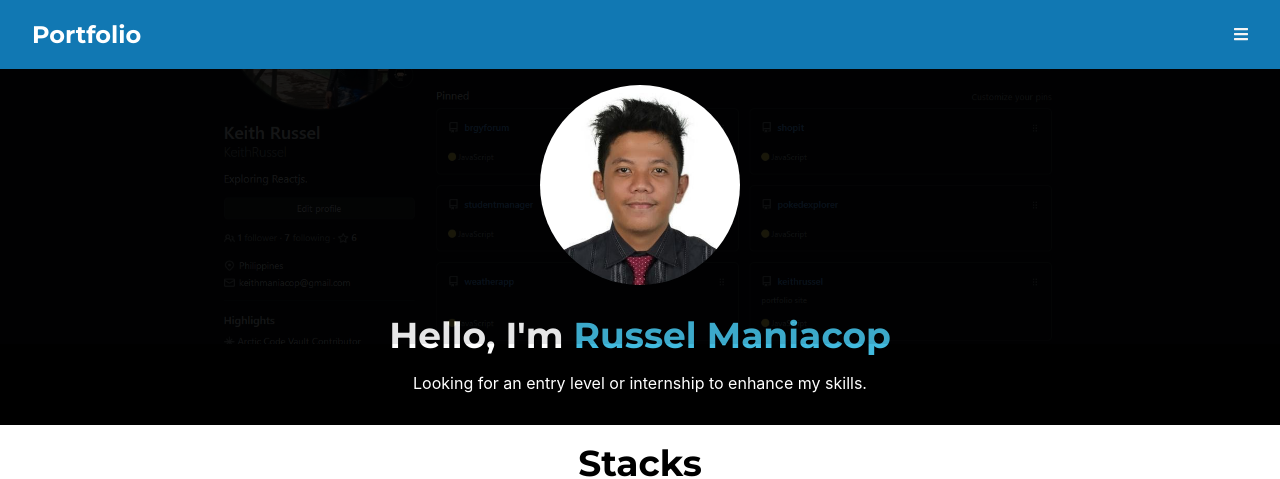
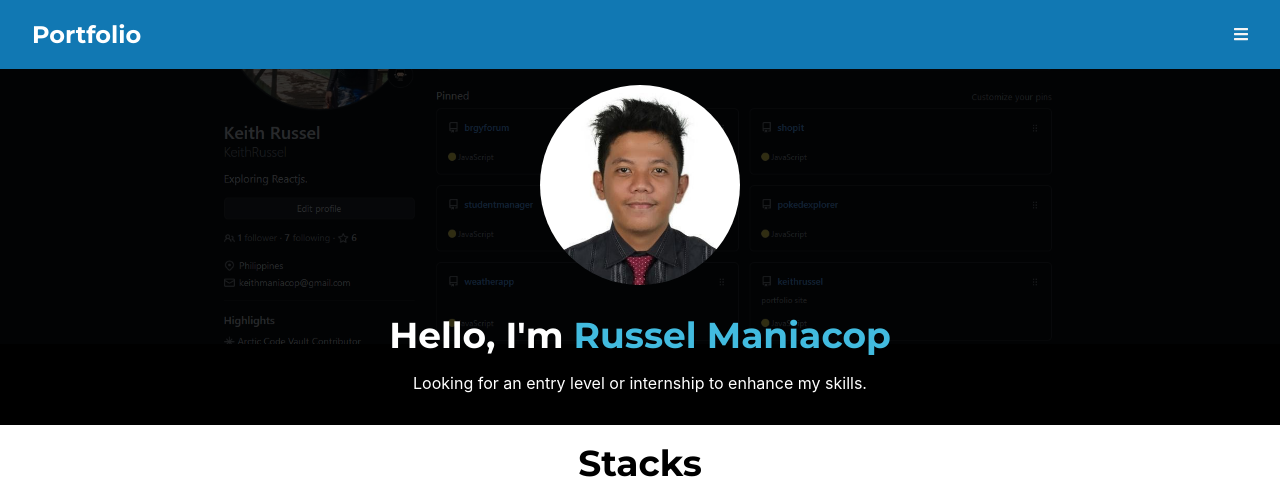
Before and after one commit to KeithRussel/keithrussel, a Next.js app: page / in a window 1280 px wide. Shown: the top 479 px of the page. Built offline with nearby package versions, Linux system fonts and the light colour scheme.

Commit message:
Update UI Layout css

```diff
--- a/styles/Layout.module.css
+++ b/styles/Layout.module.css
@@ -26,6 +26,8 @@
 
 .hero .p1 {
   padding: 1rem;
+  z-index: 2;
+  position: relative;
 }
 
 .hero h1 span {
@@ -44,7 +46,8 @@
   width: 100%;
   height: 43%;
   top: 0;
-  opacity: 10%;
+  opacity: 0.2;
+  z-index: 1;
 }
 
 .hero img {
@@ -104,6 +107,7 @@
 #stacks {
   background-color: #fff;
   position: relative;
+  z-index: 3;
   border-bottom: 2px solid black;
 }
 
```
